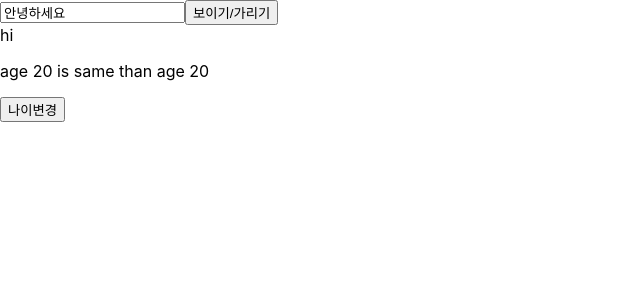
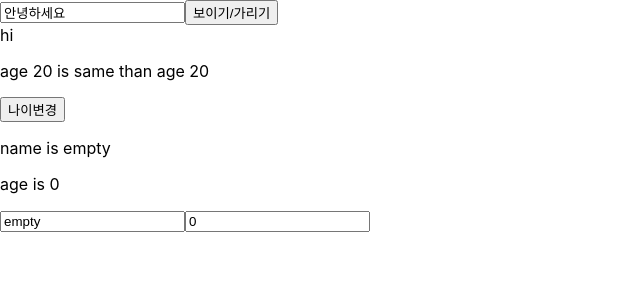
Before and after one commit to ww8007/Practice_React_Programming, a React (Create React App) app in the folder ch03_리액트 개념/initial/: page / in a window 1280 px wide. Shown: the top 300 px of the page, without its empty margins (0-640 px from the left). Built offline with nearby package versions, Linux system fonts and the light colour scheme.

Commit message:
[study] useRedcuer를 이용한 상태관리

```diff
--- a/ch03_리액트 개념/initial/src/App.js
+++ b/ch03_리액트 개념/initial/src/App.js
@@ -2,6 +2,7 @@ import React from "react";
 import Ref from "./ref/Ref";
 import Hi from "./ref/Hi";
 import Ref_using from "./ref/Ref_using";
+import Reducer from "./useReducer/Reducer";
 const UserContext = React.createContext("");
 
 function App() {
@@ -15,6 +16,7 @@ function App() {
       {/* <Ref></Ref> */}
       <Hi> </Hi>
       <Ref_using></Ref_using>
+      <Reducer></Reducer>
     </div>
   );
 }
--- /dev/null
+++ b/ch03_리액트 개념/initial/src/useReducer/Reducer.js
@@ -0,0 +1,45 @@
+import React, { useReducer } from "react";
+
+const INITIAL_STATE = { name: "empty", age: 0 };
+function reducer(state, action) {
+  switch (action.type) {
+    case "setName":
+      return {
+        ...state,
+        name: action.name,
+      };
+    case "setAge":
+      return {
+        ...state,
+        age: action.age,
+      };
+    default:
+      return state;
+  }
+}
+
+function Reducer() {
+  const [state, dispatch] = useReducer(reducer, INITIAL_STATE);
+  return (
+    <div>
+      <p>{`name is ${state.name}`}</p>
+      <p>{`age is ${state.age}`}</p>
+      <input
+        type="text"
+        value={state.name}
+        onChange={(e) =>
+          dispatch({ type: "setName", name: e.currentTarget.value })
+        }
+      />
+      <input
+        type="number"
+        value={state.age}
+        onChange={(e) =>
+          dispatch({ type: "setAge", age: e.currentTarget.value })
+        }
+      ></input>
+    </div>
+  );
+}
+
+export default Reducer;
```
Also changed, not shown: ch03_리액트 개념/initial/src/useReducer/Profiledispatch.js (added, +31 -0 lines), 1 other file (tests, documents, lock files or other folders).
